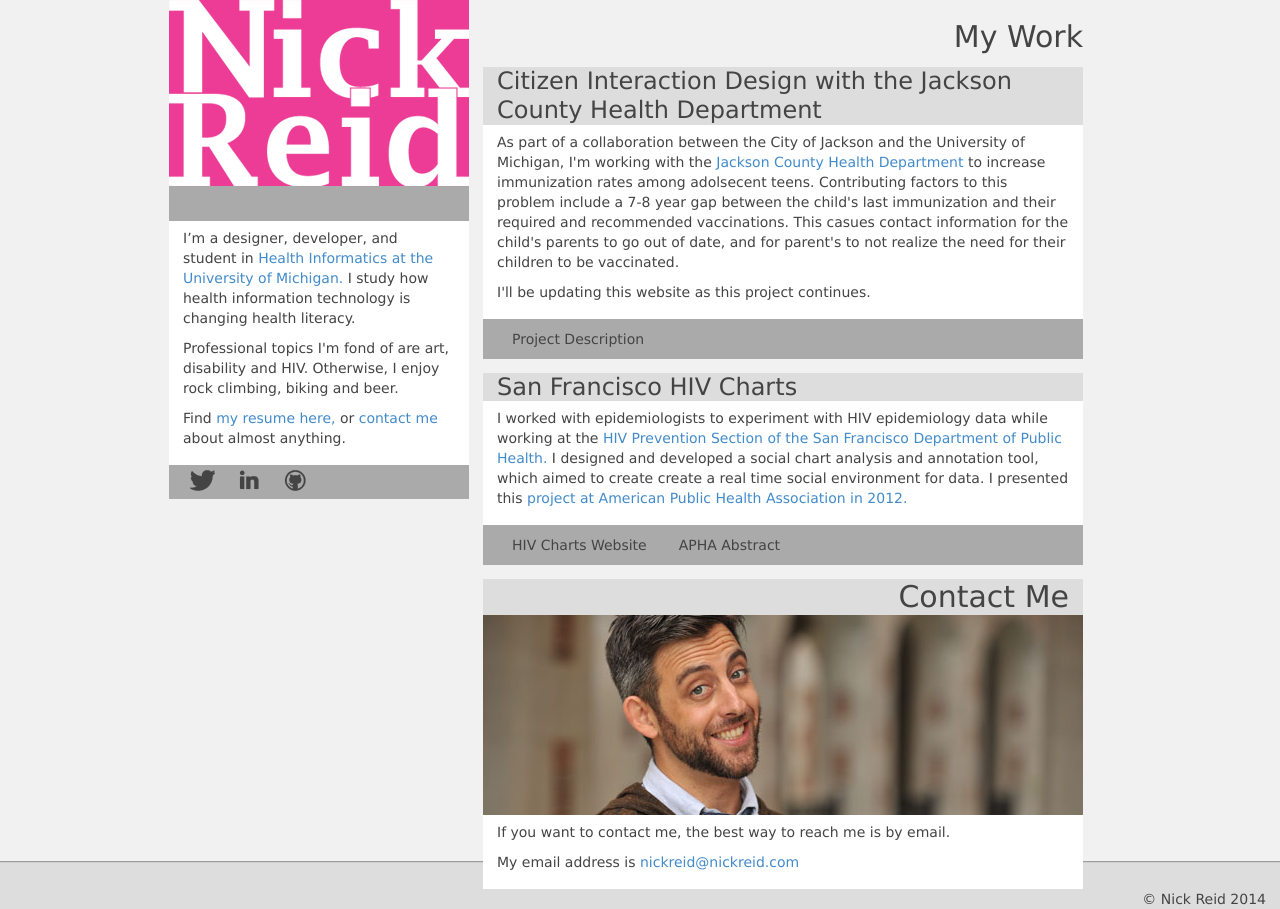
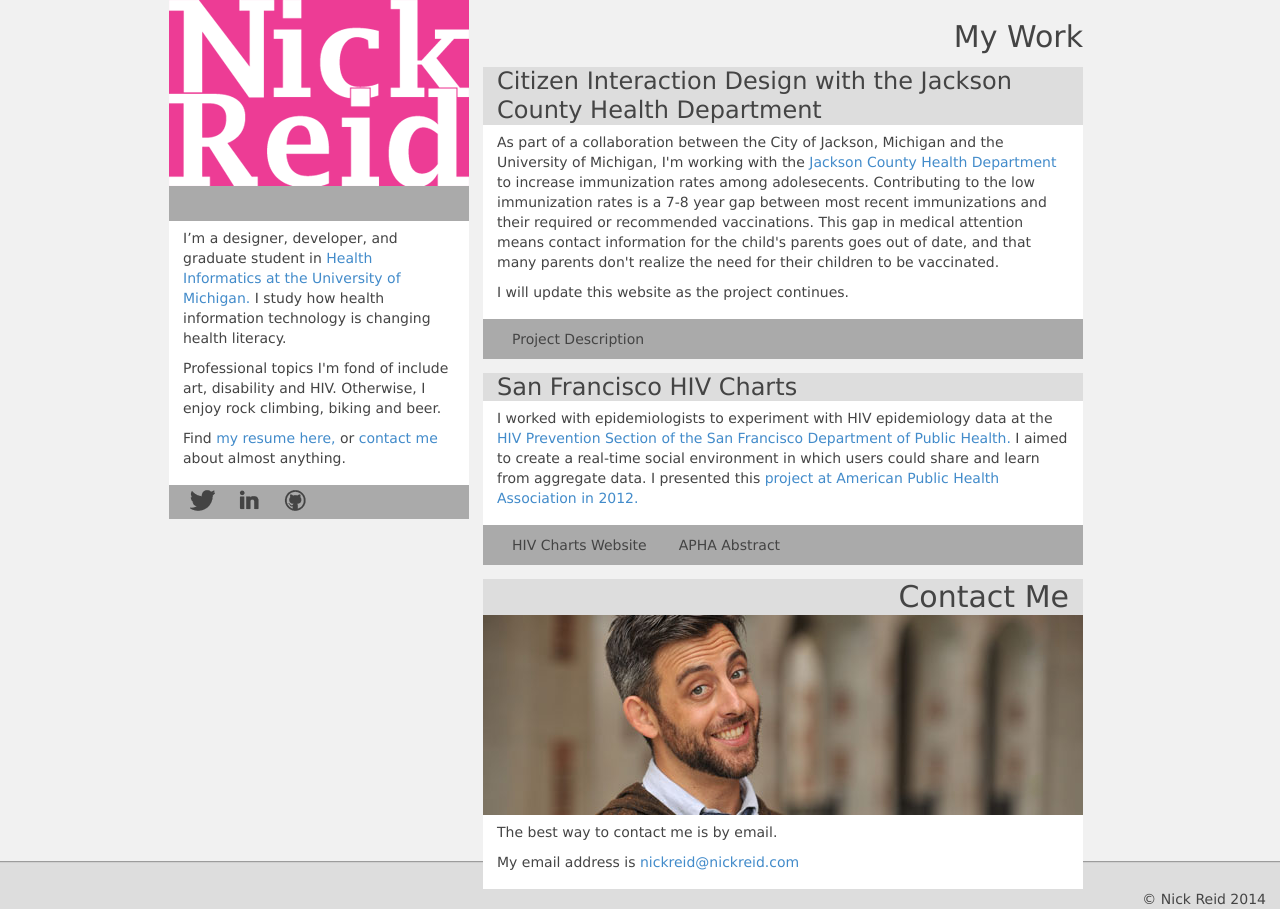
Before and after one commit to nickdotreid/nickreidcom, a plain HTML site: page index.html in a window 1280 px wide. Drawn offline with nearby package versions, Linux system fonts and the light colour scheme.

Commit message:
meghan edits

```diff
--- a/index.html
+++ b/index.html
@@ -23,8 +23,8 @@
                     <ul class="nav nav-pills nav-filler" ></ul>
                     <section class="content about">
                         <div class="content-inner inner">
-                            <p>I’m a designer, developer, and student in <a href="http://healthinformatics.umich.edu/">Health Informatics at the University of Michigan.</a> I study how health information technology is changing health literacy.</p>
-                            <p>Professional topics I'm fond of are art, disability and HIV. Otherwise, I enjoy rock climbing, biking and beer.</p>
+                            <p>I’m a designer, developer, and graduate student in <a href="http://healthinformatics.umich.edu/">Health Informatics at the University of Michigan.</a> I study how health information technology is changing health literacy.</p>
+                            <p>Professional topics I'm fond of include art, disability and HIV. Otherwise, I enjoy rock climbing, biking and beer.</p>
                             <p>Find <a href="nickreid-resume.pdf">my resume here,</a> or <a href="#contact">contact me</a> about almost anything.</p>
                         </div>
                     </section>
@@ -40,8 +40,8 @@
                         <h3 class="title"><a href="http://citizeninteraction.org/node/26">Citizen Interaction Design with the Jackson County Health Department</a></h3>
                         <div class="content">
                             <div class="content-inner inner">
-                                <p>As part of a collaboration between the City of Jackson and the University of Michigan, I'm working with the <a href="http://www.co.jackson.mi.us/hd/">Jackson County Health Department</a> to increase immunization rates among adolsecent teens. Contributing factors to this problem include a 7-8 year gap between the child's last immunization and their required and recommended vaccinations. This casues contact information for the child's parents to go out of date, and for parent's to not realize the need for their children to be vaccinated.</p>
-                                <p>I'll be updating this website as this project continues.</p>
+                                <p>As part of a collaboration between the City of Jackson, Michigan and the University of Michigan, I'm working with the <a href="http://www.co.jackson.mi.us/hd/">Jackson County Health Department</a> to increase immunization rates among adolesecents. Contributing to the low immunization rates is a 7-8 year gap between most recent immunizations and their required or recommended vaccinations. This gap in medical attention means contact information for the child's parents goes out of date, and that many parents don't realize the need for their children to be vaccinated.</p>
+                                <p>I will update this website as the project continues.</p>
                             </div>
                         </div>
                         <ul class="nav nav-pills">
@@ -65,7 +65,7 @@
                         <h3 class="title"><a href="http://charts.sfhiv.org">San Francisco HIV Charts</a></h3>
                         <div class="content">
                             <div class="content-inner inner">
-                                <p>I worked with epidemiologists to experiment with HIV epidemiology data while working at the <a href="http://www.sfhiv.org/">HIV Prevention Section of the San Francisco Department of Public Health.</a> I designed and developed a social chart analysis and annotation tool, which aimed to create create a real time social environment for data. I presented this <a href="https://apha.confex.com/apha/140am/webprogram/Paper268910.html">project at American Public Health Association in 2012.</a></p>
+                                <p>I worked with epidemiologists to experiment with HIV epidemiology data at the <a href="http://www.sfhiv.org/">HIV Prevention Section of the San Francisco Department of Public Health.</a> I aimed to create a real-time social environment in which users could share and learn from aggregate data. I presented this <a href="https://apha.confex.com/apha/140am/webprogram/Paper268910.html">project at American Public Health Association in 2012.</a></p>
                             </div>
                         </div>
                         <ul class="nav nav-pills">
@@ -89,7 +89,7 @@
                         <div class="section-image image-nickreid"></div>
                         <div class="content">
                             <div class="content-inner inner">
-                                <p>If you want to contact me, the best way to reach me is by email.</p>
+                                <p>The best way to contact me is by email.</p>
                                 <p>My email address is <a href="mailto:nickreid@nickreid.com">nickreid@nickreid.com</a></p>
                             </div>
                         </div>
```
